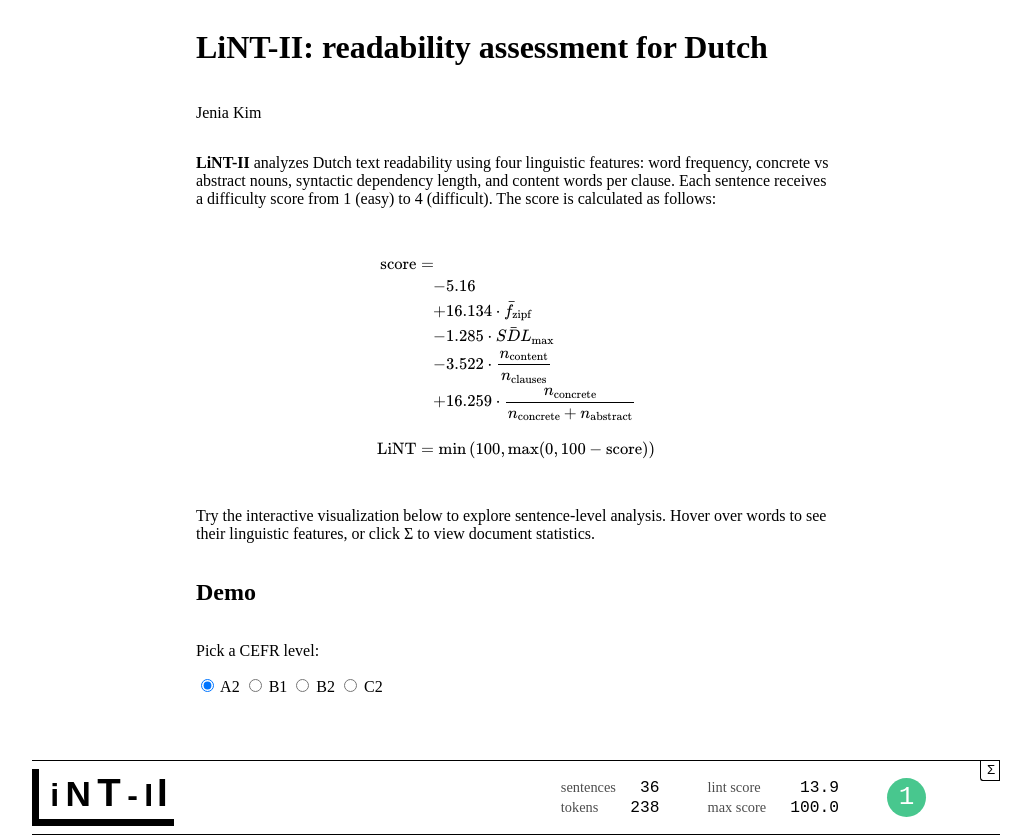
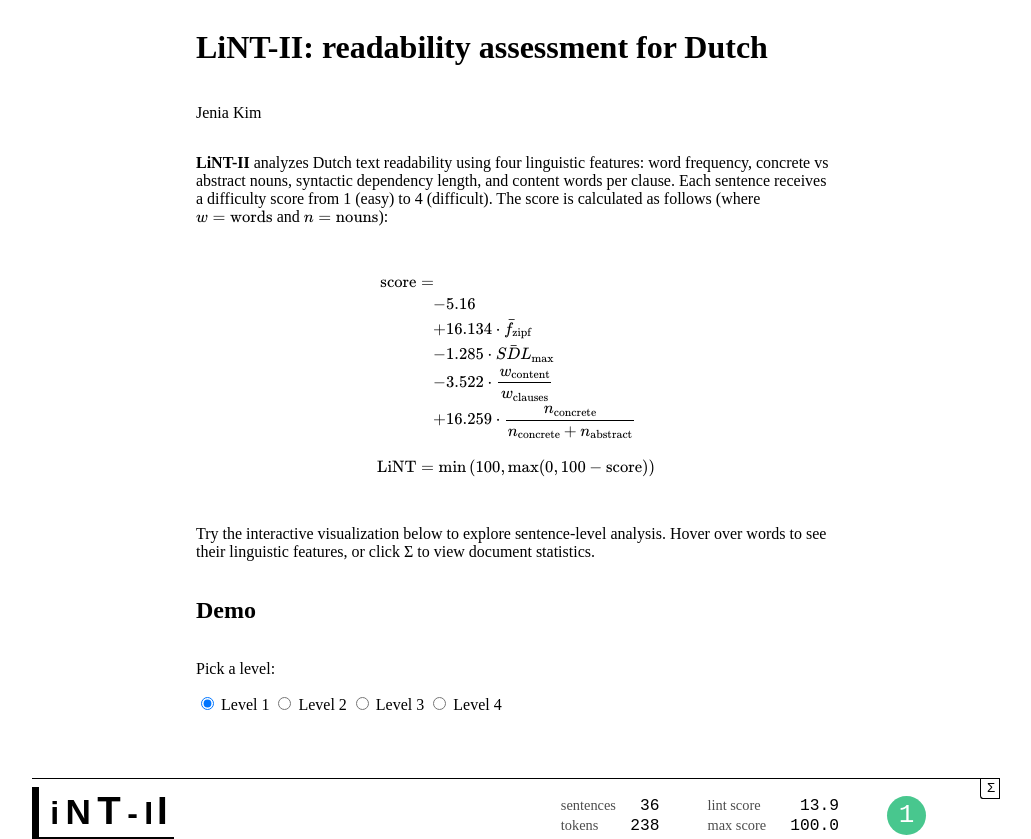
Before and after one commit to vanboefer/lint_ii, a plain HTML site: page index.html in a window 1280 px wide. Shown: the top 839 px of the page, without its empty margins (124-1155 px from the left). Drawn offline with nearby package versions, Linux system fonts and the light colour scheme; a script that the page names is missing.

Commit message:
chore: add better examples

```diff
--- a/index.html
+++ b/index.html
@@ -64,7 +64,7 @@
     </header>
     <section>
         <p>
-            <strong>LiNT-II</strong> analyzes Dutch text readability using four linguistic features: word frequency, concrete vs abstract nouns, syntactic dependency length, and content words per clause. Each sentence receives a difficulty score from 1 (easy) to 4 (difficult). The score is calculated as follows:
+            <strong>LiNT-II</strong> analyzes Dutch text readability using four linguistic features: word frequency, concrete vs abstract nouns, syntactic dependency length, and content words per clause. Each sentence receives a difficulty score from 1 (easy) to 4 (difficult). The score is calculated as follows (where \(w = \text{words}\) and \(n = \text{nouns}\)):
         </p>
         <p>
             \[
@@ -73,7 +73,7 @@
             &\quad -5.16 \\
             &\quad + 16.134 \cdot \bar{f}_{\text{zipf}} \\
             &\quad - 1.285 \cdot \bar{SDL}_{\max} \\
-            &\quad - 3.522 \cdot \frac{n_{\text{content}}}{n_{\text{clauses}}} \\
+            &\quad - 3.522 \cdot \frac{w_{\text{content}}}{w_{\text{clauses}}} \\
             &\quad + 16.259 \cdot \frac{n_{\text{concrete}}}{n_{\text{concrete}} + n_{\text{abstract}}} \\[1em]
             \text{LiNT} &= \min\left(100, \max(0, 100 - \text{score})\right)
             \end{aligned}
@@ -85,12 +85,12 @@
     </section>
     <section>
         <h2>Demo</h2>
-        <p>Pick a CEFR level:</p>
+        <p>Pick a level:</p>
         <div style="margin-bottom: 1.5rem;">
-            <label><input type="radio" name="cefr" value="A2" checked> A2</label>
-            <label><input type="radio" name="cefr" value="B1"> B1</label>
-            <label><input type="radio" name="cefr" value="B2"> B2</label>
-            <label><input type="radio" name="cefr" value="C2"> C2</label>
+            <label><input type="radio" name="cefr" value="A2" checked> Level 1</label>
+            <label><input type="radio" name="cefr" value="B1"> Level 2</label>
+            <label><input type="radio" name="cefr" value="B2"> Level 3</label>
+            <label><input type="radio" name="cefr" value="C2"> Level 4</label>
         </div>
         <lint-ii-visualizer id="viz" class="breakout"></lint-ii-visualizer>
     </section>
```
Also changed, not shown: data/B1.json (+1 -1 lines), data/B2.json (+1 -1 lines).
